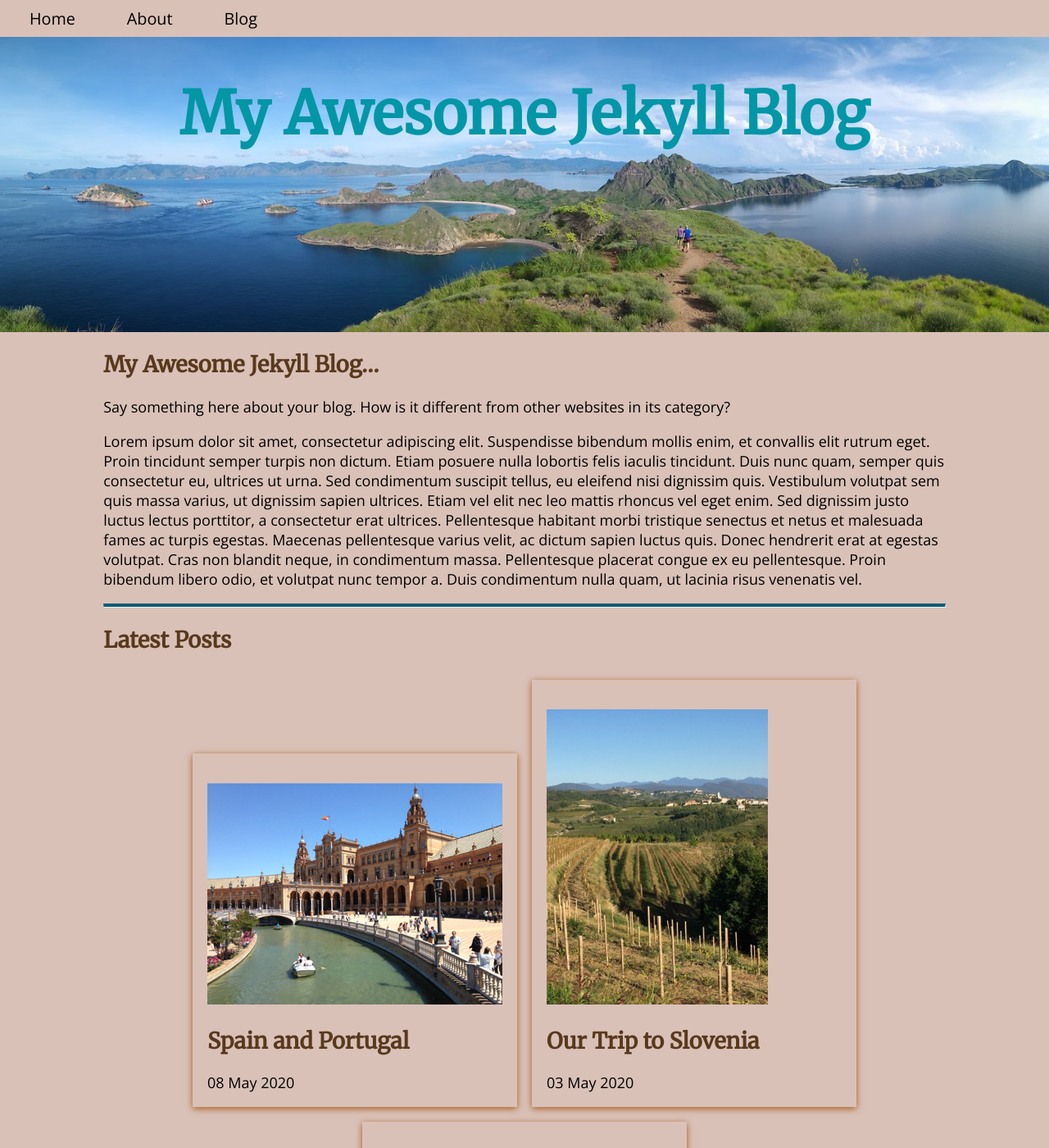
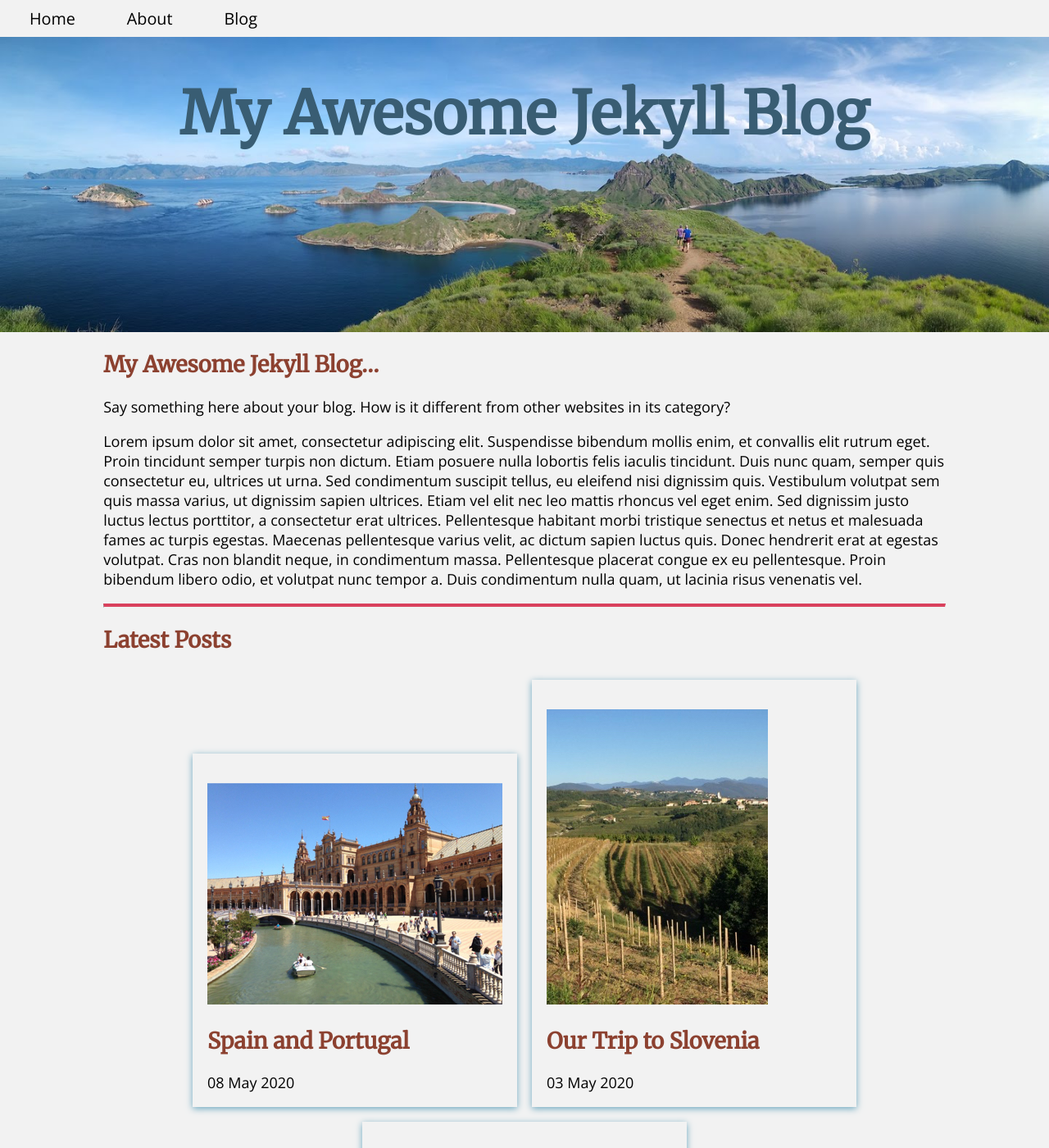
Before and after one commit to placeholdergit/cloneexpjekyllcms, a Jekyll site: the page built from index.md, in a window 1280 px wide and 1400 px high. Shown: the whole window at 82% size. Built offline with Jekyll 4.4.1, drawn with Linux system fonts in a browser that asks for light colours; a script that is not in the unit is left out.

Commit message:
Added semicolon at end of each theme map

```diff
--- a/_sass/_colors.scss
+++ b/_sass/_colors.scss
@@ -1,11 +1,11 @@
 /* Travelers-couple-look-at-the-mountain-lake */
-// $theme-1: (
-//   "color-1": #d9415d,
-//   "color-2": #395d73,
-//   "color-3": #6ba7bf,
-//   "color-4": #8c4130,
-//   "color-5": #f2f2f2,
-// )
+$theme-1: (
+  "color-1": #d9415d,
+  "color-2": #395d73,
+  "color-3": #6ba7bf,
+  "color-4": #8c4130,
+  "color-5": #f2f2f2,
+);
 // $Bright-red-1: #d9415d;
 // $Dark-moderate-blue-2: #395d73;
 // $Slightly-desaturated-blue-3: #6ba7bf;
@@ -19,7 +19,7 @@ $theme-2: (
   "color-3": #a65b1b,
   "color-4": #59391d,
   "color-5": #d9c1b8,
-)
+);
 // $Dark-cyan-1: #025e73;
 // $Dark-cyan-2: #0396a6;
 // $Dark-orange-Brown-tone-3: #a65b1b;
--- a/_sass/main.scss
+++ b/_sass/main.scss
@@ -1,6 +1,6 @@
 
 @import "colors";
-$theme-name: $theme-2;
+$theme-name: $theme-1;
 
 // $backgroundColor: #ffffff;
 // $backgroundColor: $Very-light-gray-5;
```
